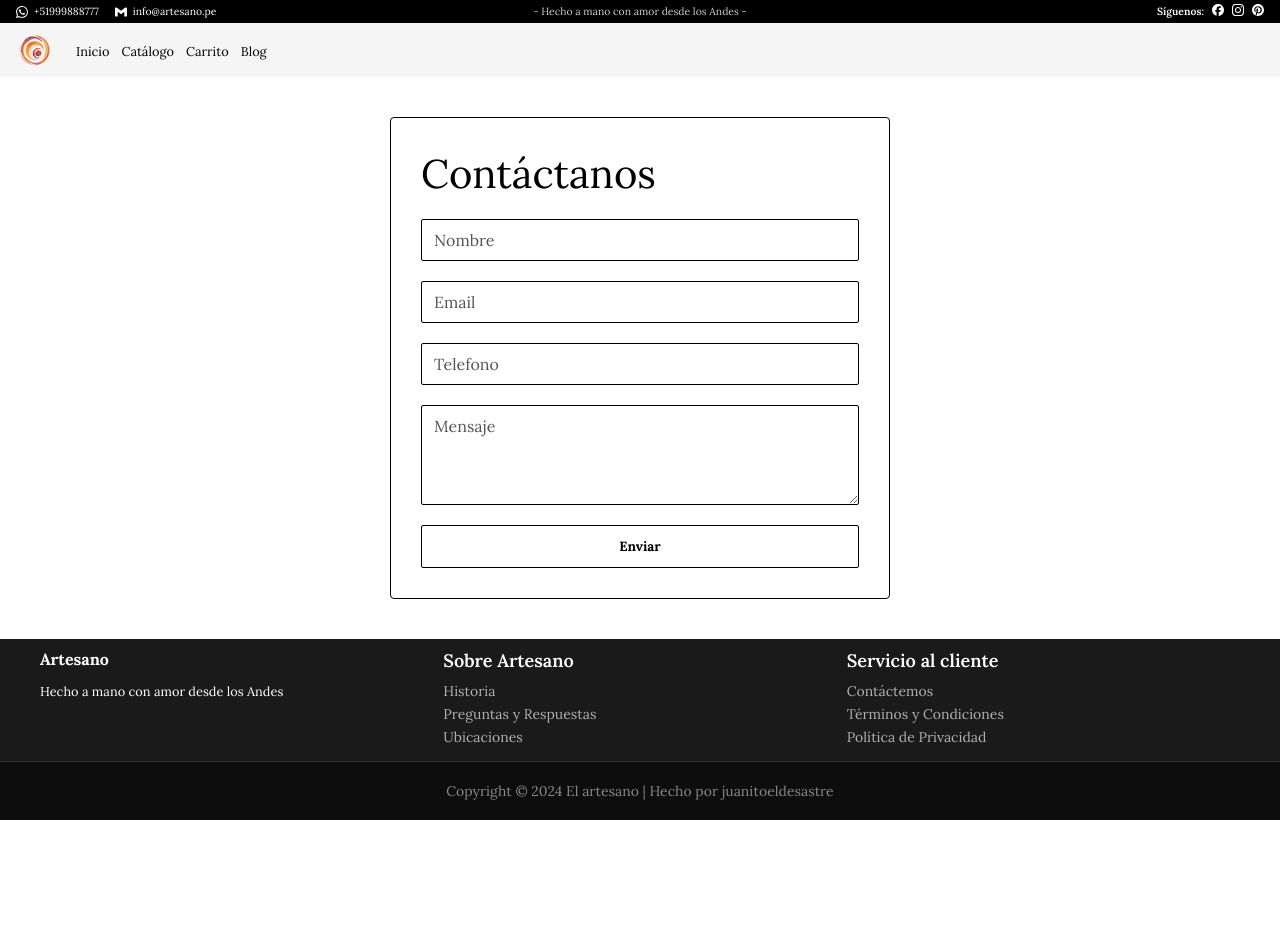
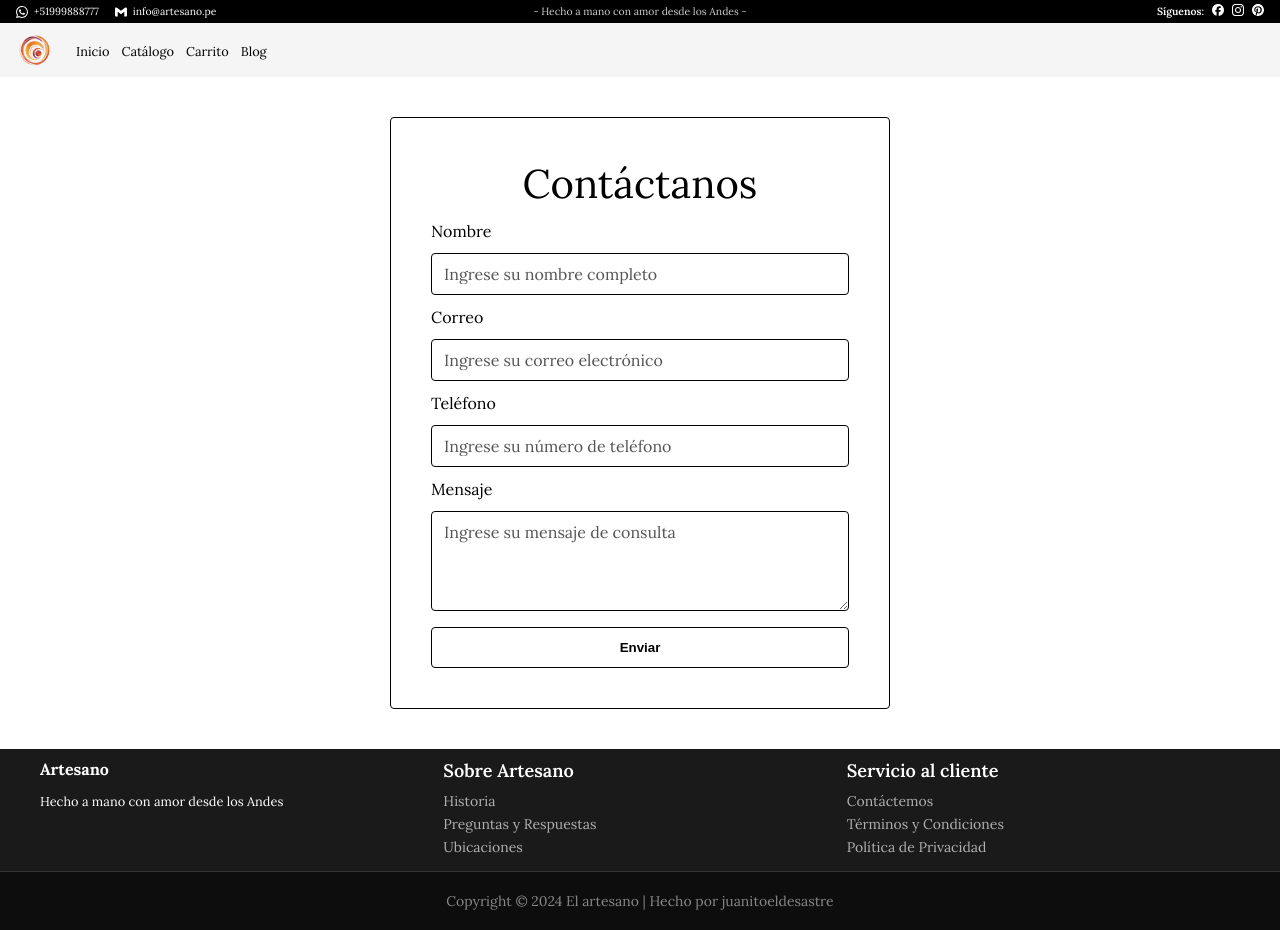
Before and after one commit to juanitoeldesastre/seminario2, a React (Create React App) app in the folder Tarea05/tienda-online/: page /contacto in a window 1280 px wide. Before the commit the page ends 820 px from the top, so only its background shows below. Built offline with nearby package versions, Linux system fonts and the light colour scheme; a web font is replaced by a local one.

Commit message:
actualizar: formulario de contacto con estilos personalizados

```diff
--- a/Tarea05/tienda-online/src/components/ContactForm.css
+++ b/Tarea05/tienda-online/src/components/ContactForm.css
@@ -1,13 +1,11 @@
 .contact-form {
     max-width: 500px;
     margin: 40px auto;
-    padding: 30px;
-    background-color: #ffffff;
-    color: #000000;
+    padding: 40px;
     font-family: 'Lora', serif;
     display: flex;
     flex-direction: column;
-    gap: 20px;
+    gap: 12px;
     border: 1px solid #000;
     border-radius: 4px;
     box-sizing: border-box;
@@ -15,7 +13,6 @@
 
 .contact-form span {
     font-size: 40px;
-    font-family: 'Lora', serif;
 }
 
 .contact-form input,
@@ -26,9 +23,8 @@
     padding: 10px 12px;
     font-size: 1rem;
     font-family: 'Lora', serif;
-    border-radius: 2px;
+    border-radius: 4px;
     box-sizing: border-box;
-    outline: none;
     transition: border-color 0.2s ease;
 }
 
@@ -40,6 +36,7 @@
 .contact-form input:focus,
 .contact-form textarea:focus {
     border-color: #333;
+    box-shadow: 5px 5px 10px rgba(0, 0, 0, 0.2);
 }
 
 .contact-form textarea {
@@ -48,14 +45,13 @@
 }
 
 .contact-form button {
-    background-color: #ffffff;
-    color: #000000;
+    background-color: #fff;
     border: 1px solid #000000;
     padding: 12px;
     font-weight: bold;
-    border-radius: 2px;
-    font-family: 'Lora', serif;
+    border-radius: 4px;
     cursor: pointer;
+    margin-top: 4px;
     transition: all 0.3s ease;
 }
 
--- a/Tarea05/tienda-online/src/components/ContactForm.js
+++ b/Tarea05/tienda-online/src/components/ContactForm.js
@@ -2,28 +2,74 @@ import { useState } from 'react';
 import './ContactForm.css';
 
 function ContactForm() {
-    const [formData, setFormData] = useState({ name: '', surname: '' ,email: '', phone: '', message: '' });
+    const [formData, setFormData] = useState({
+        name: '',
+        email: '',
+        phone: '',
+        message: ''
+    });
+
     const handleChange = (e) => {
         const { name, value } = e.target;
-        setFormData({ ...formData, [name]: value });
+        setFormData((prev) => ({ ...prev, [name]: value }));
     };
+
     const handleSubmit = (e) => {
         e.preventDefault();
+        console.log(formData);
         alert(`Gracias por contactarnos, ${formData.name}!`);
     };
+
     return (
         <form className="contact-form" onSubmit={handleSubmit}>
-            <span>Contáctanos</span>
-            <input type="text" name="name" placeholder="Nombre" onChange={handleChange}
+            <span style={{ textAlign: 'center' }}>Contáctanos</span>
+
+            <label htmlFor="name">Nombre</label>
+            <input
+                type="text"
+                name="name"
+                id="name"
+                placeholder="Ingrese su nombre completo"
+                onChange={handleChange}
+                required
+                autoComplete="name"
             />
-            <input type="email" name="email" placeholder="Email" onChange={handleChange}
+
+            <label htmlFor="email">Correo</label>
+            <input
+                type="email"
+                name="email"
+                id="email"
+                placeholder="Ingrese su correo electrónico"
+                onChange={handleChange}
+                required
+                autoComplete="email"
             />
-            <input type="number" name="phone" placeholder="Telefono" onChange={handleChange}
+
+            <label htmlFor="phone">Teléfono</label>
+            <input
+                type="tel"
+                name="phone"
+                id="phone"
+                pattern="^\+51\s?[0-9]{9}$"
+                placeholder="Ingrese su número de teléfono"
+                onChange={handleChange}
+                autoComplete="tel"
             />
-            <textarea name="message" placeholder="Mensaje" onChange={handleChange}
+
+            <label htmlFor="message">Mensaje</label>
+            <textarea
+                name="message"
+                id="message"
+                placeholder="Ingrese su mensaje de consulta"
+                onChange={handleChange}
+                required
+                autoComplete="off"
             />
+
             <button type="submit">Enviar</button>
         </form>
     );
 }
+
 export default ContactForm;
```
